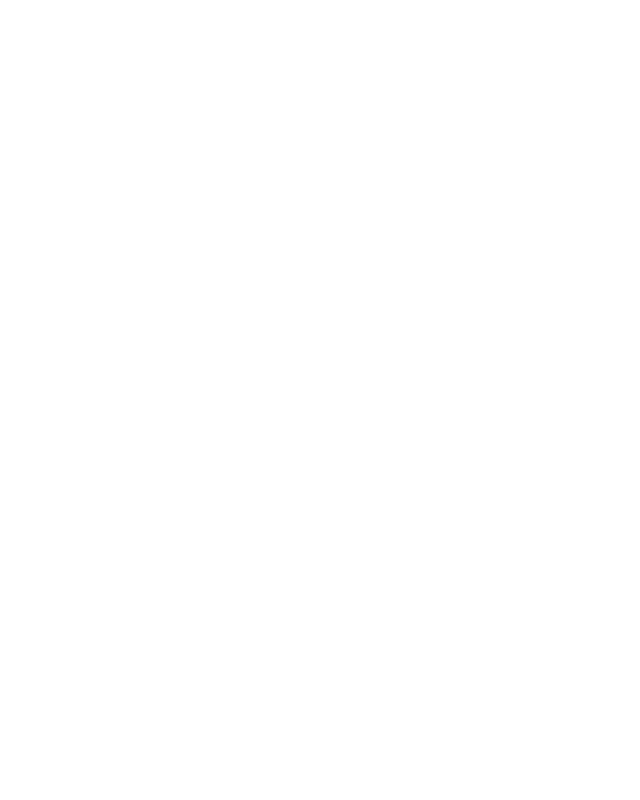
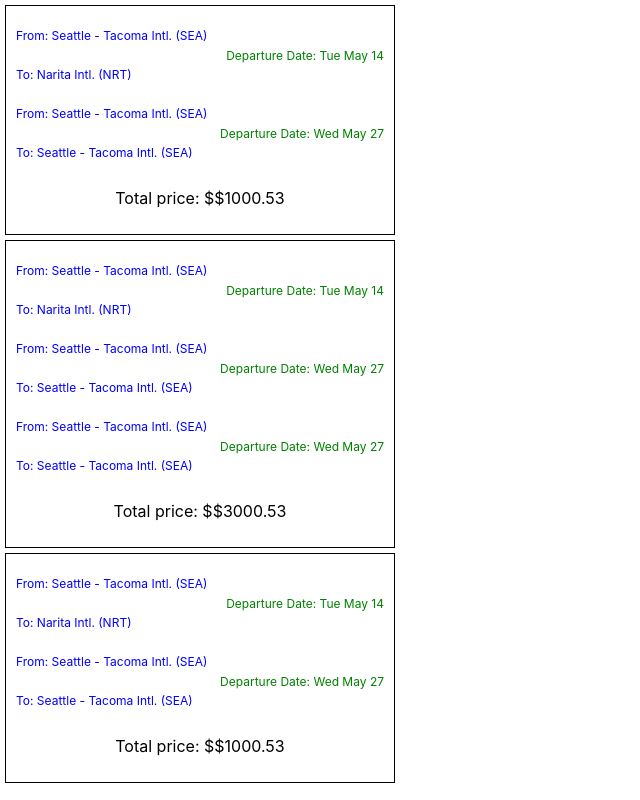
Before and after one commit to zzchua/tripify.io, a React (Create React App) app: page / in a window 1280 px wide. Shown: the whole page, without its empty margins (0-640 px from the left). Built offline with nearby package versions, Linux system fonts and the light colour scheme.

Commit message:
add styling

```diff
--- a/src/App.js
+++ b/src/App.js
@@ -4,6 +4,55 @@
 
 /*global chrome*/
 // itineraries : [{}, {}...]
+const development = true;
+const testData = [
+  {
+    flights: [
+      {
+        departureDate: "Tue May 14",
+        origin: "Seattle - Tacoma Intl. (SEA)",
+        destination: "Narita Intl. (NRT)"
+      },
+      {
+        departureDate: "Wed May 27",
+        origin: "Seattle - Tacoma Intl. (SEA)",
+        destination: "Seattle - Tacoma Intl. (SEA)"
+      }],
+      price: "$1000.53",
+  },
+  {
+    flights: [
+      {
+        departureDate: "Tue May 14",
+        origin: "Seattle - Tacoma Intl. (SEA)",
+        destination: "Narita Intl. (NRT)"
+      },
+      {
+        departureDate: "Wed May 27",
+        origin: "Seattle - Tacoma Intl. (SEA)",
+        destination: "Seattle - Tacoma Intl. (SEA)"
+      },
+      {
+        departureDate: "Wed May 27",
+        origin: "Seattle - Tacoma Intl. (SEA)",
+        destination: "Seattle - Tacoma Intl. (SEA)"
+      }],
+      price: "$3000.53",
+  },
+  {
+    flights: [
+      {
+        departureDate: "Tue May 14",
+        origin: "Seattle - Tacoma Intl. (SEA)",
+        destination: "Narita Intl. (NRT)"
+      },
+      {
+        departureDate: "Wed May 27",
+        origin: "Seattle - Tacoma Intl. (SEA)",
+        destination: "Seattle - Tacoma Intl. (SEA)"
+      }],
+      price: "$1000.53",
+  }];
 
 class App extends Component {
 
@@ -20,9 +69,13 @@
       for (let j = 0; j < flights.length; j++) {
         flightRows.push(
           <div className='flight-item'>
-            <p>Departure Date: {this.state.itineraries[i].flights[j].departureDate}</p>
-            <p>From: {this.state.itineraries[i].flights[j].origin}</p>
-            <p>To: {this.state.itineraries[i].flights[j].destination}</p>
+            <div className='flightContainer'>
+              <div className='fromToContainer'>
+                <p className='flight-detail-line origin-line'>From: {this.state.itineraries[i].flights[j].origin}</p>
+                <p className='flight-detail-line destination-line'>To: {this.state.itineraries[i].flights[j].destination}</p>
+              </div>
+              <p className='flight-detail-line date-line'>Departure Date: {this.state.itineraries[i].flights[j].departureDate}</p>
+            </div>
           </div>
         );
       }
@@ -37,10 +90,15 @@
   }
 
   componentWillMount() {
-    chrome.storage.local.get({itineraries: []}, (data) => {
-      const itineraries = data.itineraries;
-      this.setState({itineraries: itineraries});
-    });
+    if (development) {
+      this.setState({itineraries: testData});
+    } else {
+      chrome.storage.local.get({itineraries: []}, (data) => {
+        const itineraries = data.itineraries;
+        this.setState({itineraries: itineraries});
+      });
+    }
+
   }
 
   render() {
--- a/src/index.css
+++ b/src/index.css
@@ -6,7 +6,7 @@
     sans-serif;
   -webkit-font-smoothing: antialiased;
   -moz-osx-font-smoothing: grayscale;
-  width: 300px;
+  width: 400px;
 }
 
 .itinerary-list {
@@ -17,6 +17,33 @@
   border: 1px solid black;
   margin: 5px;
   padding: 10px;
+  display: flex;
+  flex-direction: column;
+}
+
+.fromToContainer {
+  display: flex;
+  flex-direction: column;
+  margin: 10;
+  flex-grow: 2;
+}
+
+.flightContainer {
+  display: flex;
+  flex-direction: row;
+  justify-content: space-between;
+  align-items: center;
+
+}
+
+.flight-detail-line {
+  font-size: 12px;
+  color: blue;
+  text-align: left;
+}
+
+.date-line {
+  color: green;
 }
 
 code {
```
